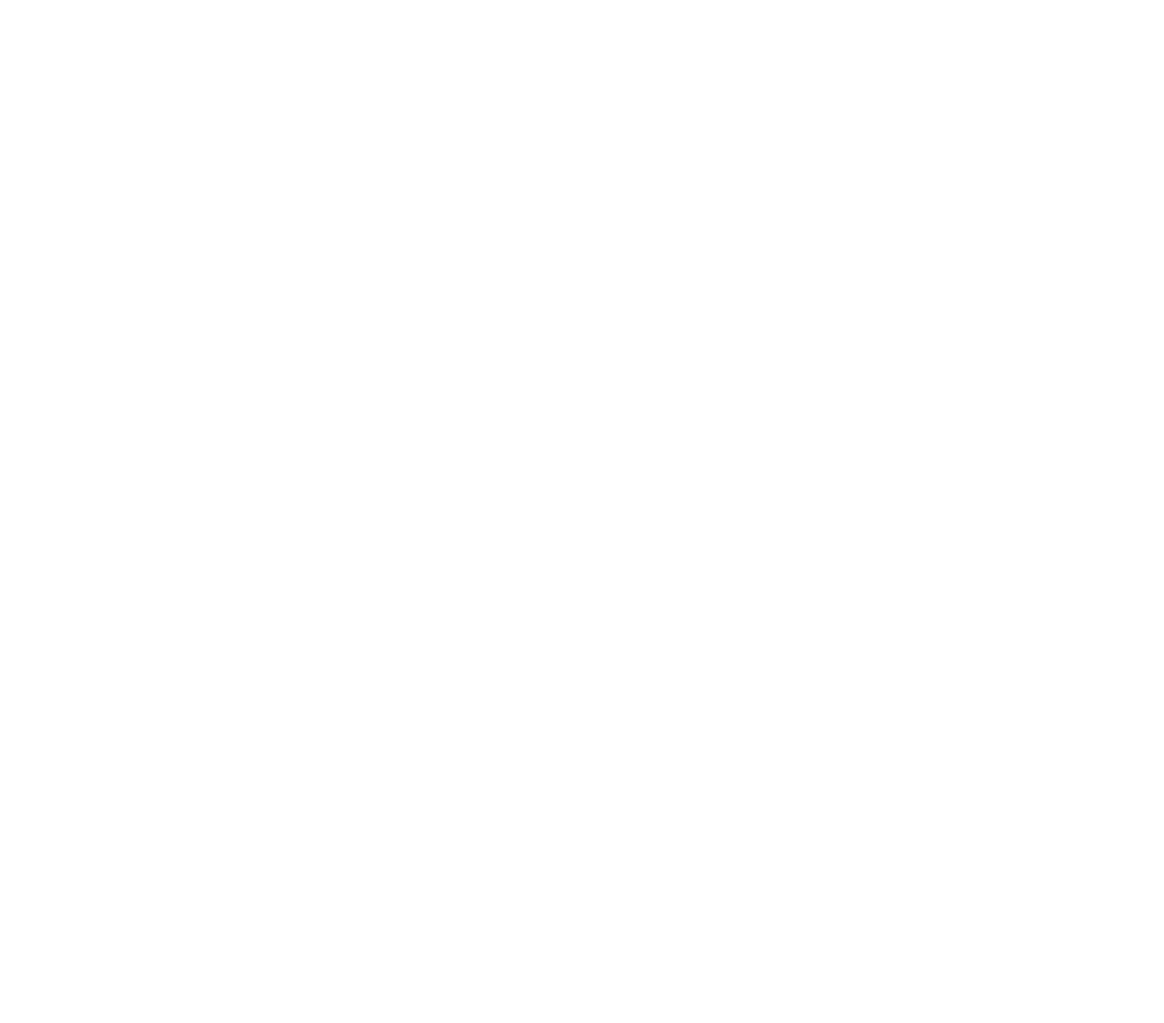
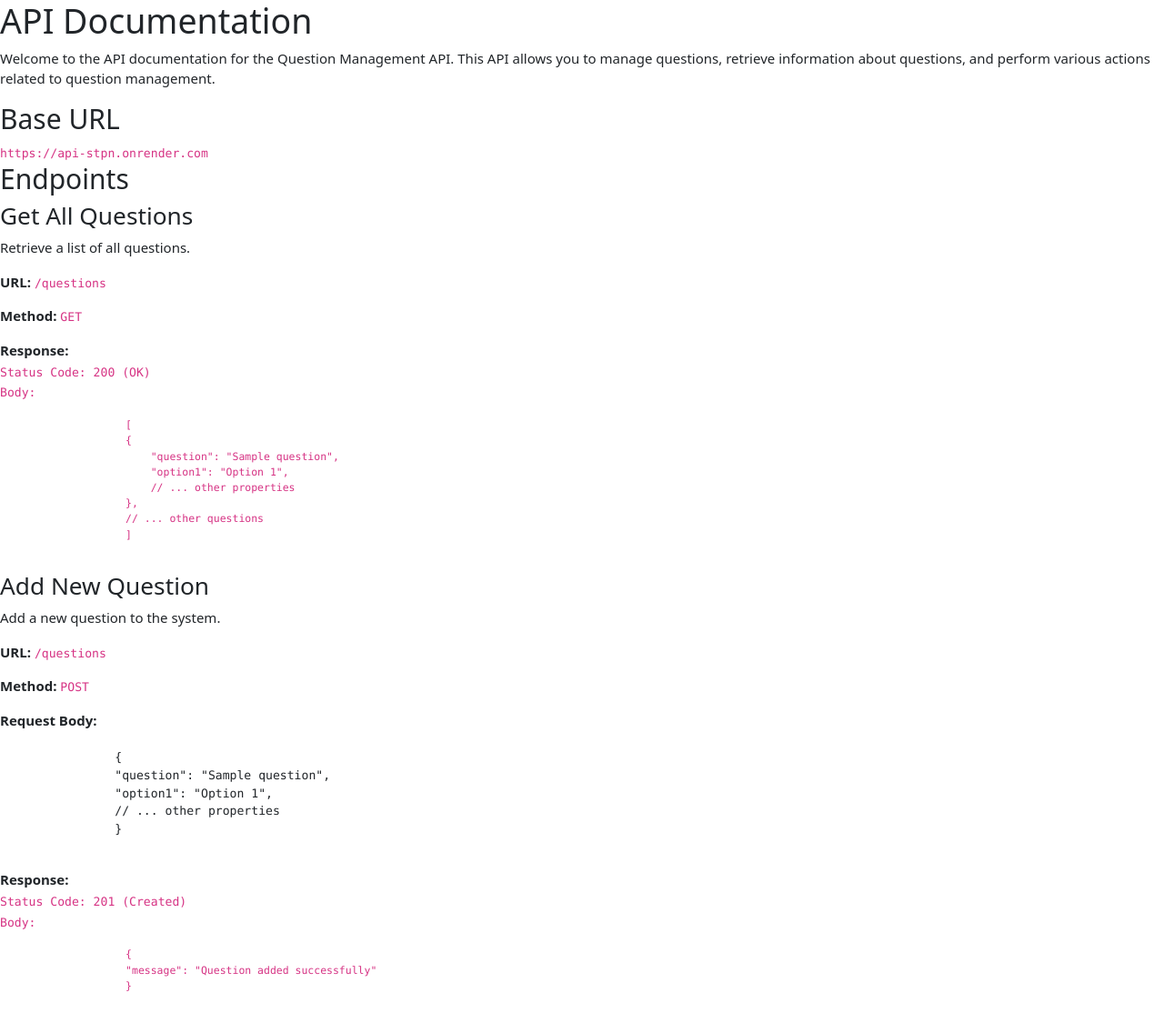
Before and after one commit to BhatNishanthGanesh/APIElite5, a React (Create React App) app: page /apidoc in a window 1280 px wide. Before the commit this address had no page. Shown: the whole page at 91% size. Before the commit the page ends 800 px from the top, so only its background shows below. Built offline with nearby package versions, Linux system fonts and the light colour scheme.

Commit message:
Added API Documentation

```diff
--- a/src/App.js
+++ b/src/App.js
@@ -3,12 +3,14 @@ import Home from './pages/Home';
 import About from './pages/About';
 import LoginButton from './pages/Login';
 import Profilepage from './pages/Profilepage';
+import Apidocumentation from './pages/Apidocumentation'
 function App() {
   return (
     <div>
      <Router>
       <Routes>
         <Route exact path='/' element={<Home/>}/>
+        <Route path='/apidoc' element={<Apidocumentation/>}/>
         <Route path='/About' element={<About/>}/>
         <Route path='/profile' element={<Profilepage/>}/>
       </Routes>
--- a/src/components/Navbar.js
+++ b/src/components/Navbar.js
@@ -17,9 +17,9 @@ function Navbar() {
           <ul id="nav-mobile" className=" right hide-on-med-and-down">
             <li>
               <strong>
-                <a className="medium black-text text-darken-2" href="#">
+                <Link className="medium black-text text-darken-2" to={'/apidoc'}>
                   API DOC
-                </a>
+                </Link>
               </strong>
             </li>
             <li>
--- /dev/null
+++ b/src/pages/Apidocumentation.js
@@ -0,0 +1,100 @@
+import React from "react";
+
+const ApiDocumentation = () => {
+  return (
+    <div className="blog-page">
+      <header>
+        <h1>API Documentation</h1>
+        <p>
+          Welcome to the API documentation for the Question Management API. This
+          API allows you to manage questions, retrieve information about
+          questions, and perform various actions related to question management.
+        </p>
+      </header>
+
+      <section className="base-url">
+        <h2>Base URL</h2>
+        <code>https://api-stpn.onrender.com</code>
+      </section>
+
+      <section className="endpoints">
+        <h2>Endpoints</h2>
+
+        <div className="endpoint">
+          <h3>Get All Questions</h3>
+          <p>Retrieve a list of all questions.</p>
+          <p>
+            <strong>URL:</strong> <code>/questions</code>
+          </p>
+          <p>
+            <strong>Method:</strong> <code>GET</code>
+          </p>
+          <p>
+            <strong>Response:</strong>
+            <br />
+            <code>Status Code: 200 (OK)</code>
+            <br />
+            <code>
+              Body:
+              <pre>
+                {`
+                    [
+                    {
+                        "question": "Sample question",
+                        "option1": "Option 1",
+                        // ... other properties
+                    },
+                    // ... other questions
+                    ]
+                `}
+              </pre>
+            </code>
+          </p>
+        </div>
+
+        {/* Other endpoints */}
+        {/* Add New Question */}
+        <div className="endpoint">
+          <h3>Add New Question</h3>
+          <p>Add a new question to the system.</p>
+          <p>
+            <strong>URL:</strong> <code>/questions</code>
+          </p>
+          <p>
+            <strong>Method:</strong> <code>POST</code>
+          </p>
+          <p>
+            <strong>Request Body:</strong>
+            <pre>
+              {`
+                {
+                "question": "Sample question",
+                "option1": "Option 1",
+                // ... other properties
+                }
+              `}
+            </pre>
+          </p>
+          <p>
+            <strong>Response:</strong>
+            <br />
+            <code>Status Code: 201 (Created)</code>
+            <br />
+            <code>
+              Body:
+              <pre>
+                {`
+                    {
+                    "message": "Question added successfully"
+                    }
+                `}
+              </pre>
+            </code>
+          </p>
+        </div>
+      </section>
+    </div>
+  );
+};
+
+export default ApiDocumentation;
```
